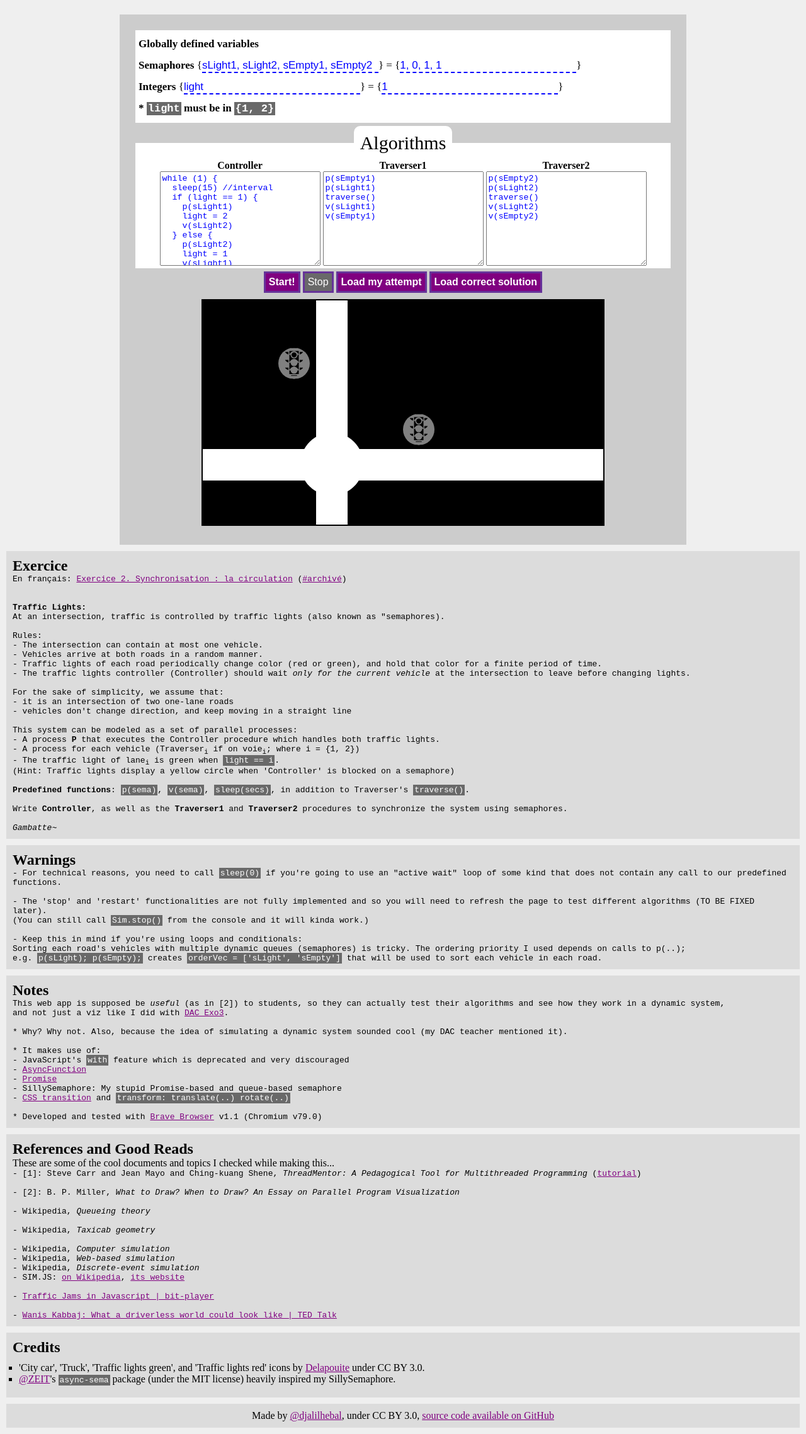
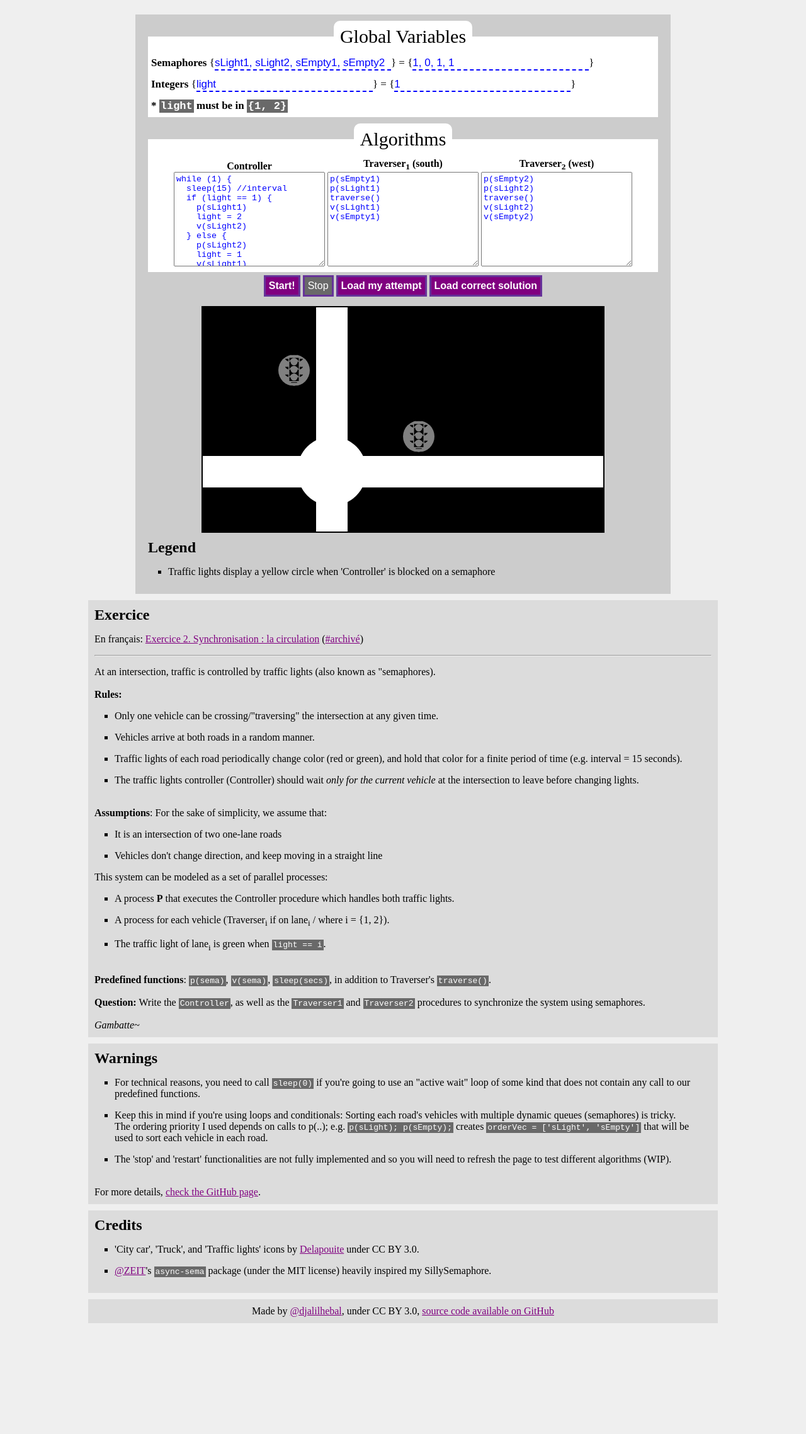
Before and after one commit to djalilhebal/softviz-semaphores, a plain HTML site: page index.html in a window 1280 px wide. Shown: the part 74-2351 px from the top of the page at 63% size. After the commit the page ends 2185 px from the top, so only its background shows below. Drawn offline with Linux system fonts and the light colour scheme.

Commit message:
Tidy CSS and JS, Move details from HTML to README, Update screenshot

```diff
--- a/index.css
+++ b/index.css
@@ -1,4 +1,8 @@
-* {
+/*
+ * General stuff
+ **************************/
+
+ * {
   /* Use natural box layout model */
   box-sizing: border-box;
   margin: 0 auto;
@@ -14,8 +18,25 @@ header {
   padding: 1em;
 }
 
+h2 {
+  margin-bottom: 1rem;
+}
+
 a {
   color: purple;
+}
+
+ul {
+  margin: 1em 2em;
+  list-style: square;
+}
+
+li {
+  margin-bottom: 1em;
+}
+
+hr {
+  margin: 1em auto;
 }
 
 code {
@@ -24,18 +45,16 @@ code {
   padding: 1px 2px;
 }
 
-ul {
-  list-style-type: square;
-  margin: inherit;
-}
 
-/********************************/
+/*
+ * UI stuff
+ **************************/
 
 main {
+  background: #ccc;
+  max-width: 850px;
   margin: 10px auto;
-  background: #ccc;
-  padding: 25px;
-  max-width: 900px;
+  padding: 10px 20px;
 }
 
 fieldset {
@@ -50,8 +69,8 @@ table {
 #user-vars {
   background: white;
   text-align: left;
-  padding: 5px;
-  margin-bottom: 5px;
+  padding: 0 5px;
+  margin-bottom: 10px;
   line-height: 2;
   font-size: 17px;
 }
@@ -70,13 +89,15 @@ table {
 
 #user-algorithms {
   background: white;
+  padding: 5px;
 }
 
-#user-algorithms legend {
+legend {
   font-size: 30px;
   background: white;
   border-radius: 10px;
   padding: 10px;
+  line-height: 1;
 }
 
 #user-algorithms label {
@@ -91,9 +112,10 @@ table {
   height: 150px;
   width: 100%;
   padding: 3px;
-  /* outline: none; */
+  overflow-y: visible;
 }
-textarea[title] {
+/* Has error */
+#user-algorithms textarea[title] {
   background-color: red;
   color: black;
 }
@@ -107,9 +129,13 @@ textarea[title] {
   padding: 5px;
   background: purple;
   color: white;
-  cursor: pointer;
   font-size: 1em;
   font-weight: bold;
+  transition: color 0.5s;
+}
+#buttons button:hover, #buttons button:focus {
+  background: #a200a2;
+  cursor: pointer;
 }
 #buttons button[disabled], fieldset[disabled] #buttons button {
   font-weight: normal;
@@ -117,17 +143,37 @@ textarea[title] {
   background: dimgray;
 }
 
-/********************************/
+aside {
+  text-align: left;
+}
+
+section, footer {
+  background: gainsboro;
+  text-align: left;
+  max-width: 1000px;
+  margin: 10px auto;
+  padding: 10px;
+}
+
+footer {
+  text-align: center;
+}
+
+/*
+ * Drawing/animation stuff
+ **************************/
 
 #sim {
   /* itch.io uses 640x360 by default */
   width: 640px;
   height: 360px;
+
   display: block;
   position: relative;
   background: black;
   border: 2px solid black;
-  margin: 5px auto;
+  margin: 10px auto;
+  overflow: hidden;
 }
 
 #sim > * {
@@ -135,27 +181,24 @@ textarea[title] {
 }
 
 #light-1, #light-2 {
-  background-color: red;
-  background-image: url(images/traffic-lights-red.svg);
+  display: inline-block;
   width: 50px;
   height: 50px;
-  display: inline-block;
   border-radius: 50%;
+  background-color: red;
+  background-image: url(images/traffic-lights.svg);
   border: 3px solid transparent;
 }
 #sim[data-ctrl-queued="true"] #light-1, #sim[data-ctrl-queued="true"] #light-2 {
   border-color: yellow;
 }
-
 #sim[data-light="0"] #light-1, #sim[data-light="0"] #light-2 {
   background-color: gray !important;
 }
 #sim[data-light="1"] #light-1 {
-  background-image: url(images/traffic-lights-green.svg);
   background-color: green;
 }
 #sim[data-light="2"] #light-2 {
-  background-image: url(images/traffic-lights-green.svg);
   background-color: green;
 }
 
@@ -185,36 +228,49 @@ textarea[title] {
 
 #intersection {
   border-radius: 50%;
-  width: 100px;
-  height: 100px;
-  top: 210px;
-  left: 155px;
+  width: 110px;
+  height: 110px;
+  top: 205px;
+  left: 150px;
+
+  /* Only used to place elements at the center of the intersection */
   display: grid;
   place-items: center center;
-  z-index: 1;
 }
 #sim[data-state="error"] #intersection {
   background: radial-gradient(red, transparent);
 }
 
 .vehicle {
+  /* Will be reset by JavaScript */
+  --color: black;
+  --pos: 10;
+
+  display: inline-block;
   width: 45px;
   height: 45px;
   margin: 2px;
-  display: inline-block;
-  background-color: black;
+  position: absolute;
+  background-color: var(--color);
+  background-position: center;
   background-repeat: no-repeat;
-  background-position: center;
-  opacity: 1;
-  transition: transform 0.3s; /* TODO: Tweak it by observing "My attempt" */
-  position: absolute;
-  z-index: 2;
+
+  will-change: transform;
+  transition: transform 0.3s;
+  transform:
+    translate(
+      calc((var(--pos) + 1.5) * var(--delta-x) * 1px),
+      calc((var(--pos) + 1.5) * var(--delta-y) * 1px)
+     )
+
+    rotateY(var(--rotate-y))
+    rotateZ(var(--rotate-z));
 }
-.car { background-image: url(images/city-car.svg); }
-.truck { background-image: url(images/truck.svg); }
+.vehicle.car { background-image: url(images/city-car.svg); }
+.vehicle.truck { background-image: url(images/truck.svg); }
 
 #sim[data-state="error"] .vehicle[data-state="leaving"] {
-  transform: none;
+  --pos: -1.5 !important; /* final position = 0 = -1.5 + 1.5 */
   position: static;
   animation: none;
 }
@@ -235,29 +291,14 @@ textarea[title] {
   --delta-y: -50;
 }
 
-.vehicle {
-  transform:
-    translate(
-      calc((var(--pos) + 1.5) * var(--delta-x) * 1px),
-      calc((var(--pos) + 1.5) * var(--delta-y) * 1px)
-     )
-
-    rotateY(var(--rotate-y))
-    rotateZ(var(--rotate-z));
+.vehicle[data-state="leaving"] {
+  animation: 1.5s vehicle-leave ease-in forwards;
 }
 
-.vehicle[data-state="new"] {
-  opacity: 0;
-}
-
-.vehicle[data-state="leaving"] {
-  opacity: 1;
-  animation: 1.5s leaving forwards;
-}
-
-@keyframes leaving {
+@keyframes vehicle-leave {
   0% {
     opacity: 1;
+
     transform:
       translate(
         calc((var(--pos) + 1.5) * var(--delta-x) * 1px),
@@ -268,12 +309,13 @@ textarea[title] {
       rotateZ(var(--rotate-z));
   }
 
-  50% {
+  75% {
     opacity: 1;
   }
 
   100% {
     opacity: 0;
+
     transform:
       translate(
         calc(var(--delta-x) * -2.5px),
@@ -285,20 +327,3 @@ textarea[title] {
   }
 
 }
-
-/********************************/
-
-section, footer {
-  background: gainsboro;
-  text-align: left;
-  margin: 10px;
-  padding: 10px;
-}
-
-section pre {
-  white-space: pre-line;
-}
-
-footer {
-  text-align: center;
-}
--- a/index.html
+++ b/index.html
@@ -12,12 +12,13 @@
     <h1>Semaphores: Traffic Sim</h1>
     <p class="subtitle">Nerdyfying a college course exercise <i>#ConcurrentProgramming #Visualization</i></p>
   </header>
+
   <main>
     <form id="inputs" autocomplete="off" spellcheck="false">
-      <fieldset>
+      <fieldset id="global-fieldset">
 
-        <div id="user-vars">
-          <b>Globally defined variables</b><br />
+        <fieldset id="user-vars">
+          <legend>Global Variables</legend>
 
           <b>Semaphores</b>
             {<input id="sema-names" type="text"
@@ -48,7 +49,7 @@
             />}
           <br>
           <strong>* <code>light</code> must be in <code>{1, 2}</code></strong>
-        </div>
+        </fieldset>
 
         <fieldset id="user-algorithms">
           <legend>Algorithms</legend>
@@ -68,7 +69,7 @@
 }</textarea>
 </label>
 
-<label>Traverser1
+<label>Traverser<sub>1</sub> (south)
 <textarea id="traverser1">p(sEmpty1)
 p(sLight1)
 traverse()
@@ -76,7 +77,7 @@ v(sLight1)
 v(sEmpty1)</textarea>
 </label>
 
-<label>Traverser2
+<label>Traverser<sub>2</sub> (west)
 <textarea id="traverser2">p(sEmpty2)
 p(sLight2)
 traverse()
@@ -99,109 +100,93 @@ v(sEmpty2)</textarea>
     <output id="sim" role="img" form="inputs"
             data-light="0" data-ctrl-queued="false" data-state="normal">
       <span id="light-1" title="light == 1"></span>
+      <span id="light-2" title="light == 2"></span>
       <div id="lane-1" title="lane #1"></div>
+      <div id="lane-2" title="lane #2"></div>
+      <div id="intersection" title="intersection"></div>
+    </output>
 
-      <div id="intersection" title="intersection"></div>
-
-      <span id="light-2" title="light == 2"></span>
-      <div id="lane-2" title="lane #2"></div>
-    </output>
+    <aside>
+        <h2>Legend</h2>
+        <ul>
+            <li>Traffic lights display a yellow circle when 'Controller' is blocked on a semaphore</li>
+        </ul>
+    </aside>
 
   </main>
 
   <section>
     <h2>Exercice</h2>
-    <pre>
+    <p>
       <i lang="fr"></i>En français: <a hreflang="fr" href="https://lipn.univ-paris13.fr/~fouquere/ENSEIGNEMENT/L2SR/TDTP_Systemes/td6.pdf">Exercice 2. Synchronisation : la circulation</a> (<a href="https://web.archive.org/web/20191228014022/https://lipn.univ-paris13.fr/~fouquere/ENSEIGNEMENT/L2SR/TDTP_Systemes/td6.pdf">#archivé</a>)</i>
+    </p>
+
+    <hr>
+
+    <p>
+        At an intersection, traffic is controlled by traffic lights (also known as "semaphores).
+        <br><br>
+
+        <b>Rules:</b>
+        <ul>
+            <li>Only one vehicle can be crossing/"traversing" the intersection at any given time.</li>
+            <li>Vehicles arrive at both roads in a random manner.</li>
+            <li>Traffic lights of each road periodically change color (red or green), and hold that color for a finite period of time (e.g. interval = 15 seconds).</li>
+            <li>The traffic lights controller (Controller) should wait <em>only for the current vehicle</em> at the intersection to leave before changing lights.</li>
+        </ul>
+        <br>
+
+        <b>Assumptions</b>: For the sake of simplicity, we assume that:
+        <ul>
+            <li>It is an intersection of two one-lane roads</li>
+            <li>Vehicles don't change direction, and keep moving in a straight line</li>
+        </ul>
+    </p>
 
 
-    <b>Traffic Lights:</b>
-    At an intersection, traffic is controlled by traffic lights (also known as "semaphores).
+    <p>
+        This system can be modeled as a set of parallel processes:
+        <ul>
+            <li>A process <b>P</b> that executes the Controller procedure which handles both traffic lights.</li>
+            <li>A process for each vehicle (Traverser<sub>i</sub> if on lane<sub>i</sub> / where i = {1, 2}).</li>
+            <li>The traffic light of lane<sub>i</sub> is green when <code>light == i</code>.</li>
+        </ul>
+        <br>
 
-    Rules:
-    - The intersection can contain at most one vehicle.
-    - Vehicles arrive at both roads in a random manner.
-    - Traffic lights of each road periodically change color (red or green), and hold that color for a finite period of time.
-    - The traffic lights controller (Controller) should wait <em>only for the current vehicle</em> at the intersection to leave before changing lights.
+        <strong>Predefined functions</strong>: <code>p(sema)</code>, <code>v(sema)</code>, <code>sleep(secs)</code>, in addition to Traverser's <code>traverse()</code>.
+    </p>
+    <br>
 
-    For the sake of simplicity, we assume that:
-    - it is an intersection of two one-lane roads
-    - vehicles don't change direction, and keep moving in a straight line
-
-    This system can be modeled as a set of parallel processes:
-    - A process <b>P</b> that executes the Controller procedure which handles both traffic lights.
-    - A process for each vehicle (Traverser<sub>i</sub> if on voie<sub>i</sub>; where i = {1, 2})
-    - The traffic light of lane<sub>i</sub> is green when <code>light == i</code>.
-    (Hint: Traffic lights display a yellow circle when 'Controller' is blocked on a semaphore)
-
-    <strong>Predefined functions</strong>: <code>p(sema)</code>, <code>v(sema)</code>, <code>sleep(secs)</code>, in addition to Traverser's <code>traverse()</code>.
-
-    Write <b>Controller</b>, as well as the <b>Traverser1</b> and <b>Traverser2</b> procedures to synchronize the system using semaphores.
-
-    <i>Gambatte~</i>
-    </pre>
+    <p>
+      <b>Question:</b> Write the <code>Controller</code>, as well as the <code>Traverser1</code> and <code>Traverser2</code> procedures to synchronize the system using semaphores.
+      <br>
+      <br>
+      <i lang="jp">Gambatte~</i>
+    </p>
   </section>
 
   <section>
     <h2>Warnings</h2>
-    <pre>
-    - For technical reasons, you need to call <code>sleep(0)</code> if you're going to use an "active wait" loop of some kind that does not contain any call to our predefined functions.
+    <ul>
+        <li>For technical reasons, you need to call <code>sleep(0)</code> if you're going to use an "active wait" loop of some kind that does not contain any call to our predefined functions.</li>
 
-    - The 'stop' and 'restart' functionalities are not fully implemented and so you will need to refresh the page to test different algorithms (TO BE FIXED later).
-    (You can still call <code>Sim.stop()</code> from the console and it will kinda work.)
+        <li>Keep this in mind if you're using loops and conditionals:
+    Sorting each road's vehicles with multiple dynamic queues (semaphores) is tricky. The ordering priority I used depends on calls to p(..);
+    e.g. <code>p(sLight); p(sEmpty);</code> creates <code>orderVec = ['sLight', 'sEmpty']</code> that will be used to sort each vehicle in each road.</li>
 
-    - Keep this in mind if you're using loops and conditionals:
-    Sorting each road's vehicles with multiple dynamic queues (semaphores) is tricky. The ordering priority I used depends on calls to p(..);
-    e.g. <code>p(sLight); p(sEmpty);</code> creates <code>orderVec = ['sLight', 'sEmpty']</code> that will be used to sort each vehicle in each road.
-  </pre>
-  </section>
+        <li> The 'stop' and 'restart' functionalities are not fully implemented and so you will need to refresh the page to test different algorithms (WIP).</li>
+    </ul>
+    <br>
 
-  <section>
-    <h2>Notes</h2>
-    <pre>
-    This web app is supposed be <em>useful</em> (as in [2]) to students, so they can actually test their algorithms and see how they work in a dynamic system,
-    and not just a viz like I did with <a href="https://djalil.me/trash/2019-11/dac-exo3/?scenario=p1,p2,p3">DAC Exo3</a>.
-
-    * Why? Why not. Also, because the idea of simulating a dynamic system sounded cool (my DAC teacher mentioned it).
-
-    * It makes use of:
-      - JavaScript's <code>with</code> feature which is deprecated and very discouraged
-      - <a href="https://developer.mozilla.org/en-US/docs/Web/JavaScript/Reference/Global_Objects/AsyncFunction">AsyncFunction</a>
-      - <a href="https://developer.mozilla.org/en-US/docs/Web/JavaScript/Reference/Global_Objects/Promise">Promise</a>
-      - SillySemaphore: My stupid Promise-based and queue-based semaphore
-      - <a href="https://developer.mozilla.org/en-US/docs/Web/CSS/transition">CSS transition</a> and <code>transform: translate(..) rotate(..)</code>
-
-    * Developed and tested with <a href="https://brave.com/dre744">Brave Browser</a> v1.1 (Chromium v79.0)
-    </pre>
-  </section>
-
-  <section>
-    <h2>References and Good Reads</h2>
-    <p>These are some of the cool documents and topics I checked while making this...</p>
-    <pre>
-    - [1]: Steve Carr and Jean Mayo and Ching-kuang Shene, <i>ThreadMentor: A Pedagogical Tool for Multithreaded Programming</i> (<a href="https://pages.mtu.edu/~shene/NSF-3/e-Book/index.html">tutorial</a>)
-
-    - [2]: B. P. Miller, <i>What to Draw? When to Draw? An Essay on Parallel Program Visualization</i>
-
-    - Wikipedia, <i>Queueing theory</i>
-
-    - Wikipedia, <i>Taxicab geometry</i>
-
-    - Wikipedia, <i>Computer simulation</i>
-    - Wikipedia, <i>Web-based simulation</i>
-    - Wikipedia, <i>Discrete-event simulation</i>
-    - SIM.JS: <a href="https://en.wikipedia.org/wiki/SIM.JS">on Wikipedia</a>, <a href="http://simjs.com/index.html">its website</a>
-
-    - <a href="http://bit-player.org/2015/traffic-jams-in-javascript">Traffic Jams in Javascript | bit-player</a>
-
-    - <a href="https://www.ted.com/talks/wanis_kabbaj_what_a_driverless_world_could_look_like">Wanis Kabbaj: What a driverless world could look like | TED Talk</a>
-    </pre>
+    <p>
+        For more details, <a href="https://github.com/djalilhebal/softviz-semaphores">check the GitHub page</a>.
+    </p>
   </section>
 
   <section>
     <h2>Credits</h2>
     <ul>
-      <li>'City car', 'Truck', 'Traffic lights green', and 'Traffic lights red' icons by <a href="http://delapouite.com">Delapouite</a> under CC BY 3.0.</li>
+      <li>'City car', 'Truck', and 'Traffic lights' icons by <a href="http://delapouite.com">Delapouite</a> under CC BY 3.0.</li>
       <li><a href="https://github.com/zeit">@ZEIT</a>'s <code>async-sema</code> package (under the MIT license) heavily inspired my SillySemaphore.</li>
     </ul>
   </section>
```
Also changed, not shown: index.js (+42 -52 lines), images/thumbnail.png, images/traffic-lights-green.svg (deleted), images/traffic-lights-red.svg (deleted), images/traffic-lights.svg (added), 2 other files.
